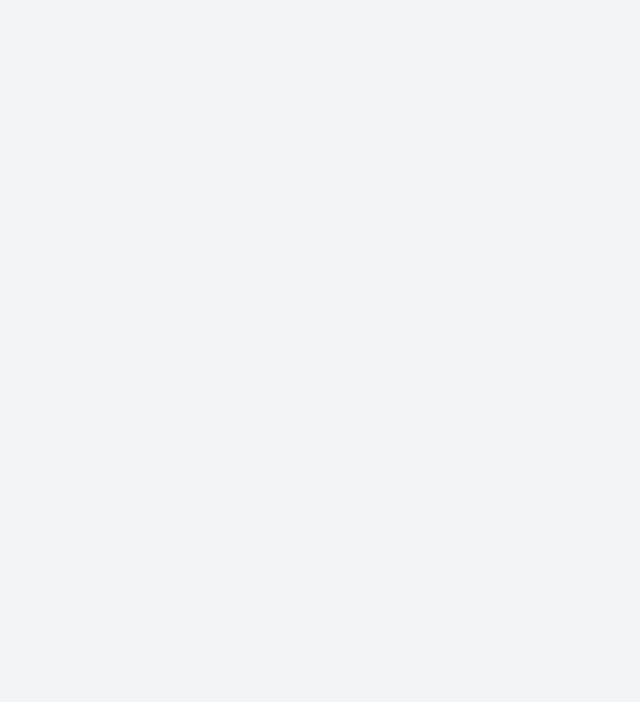
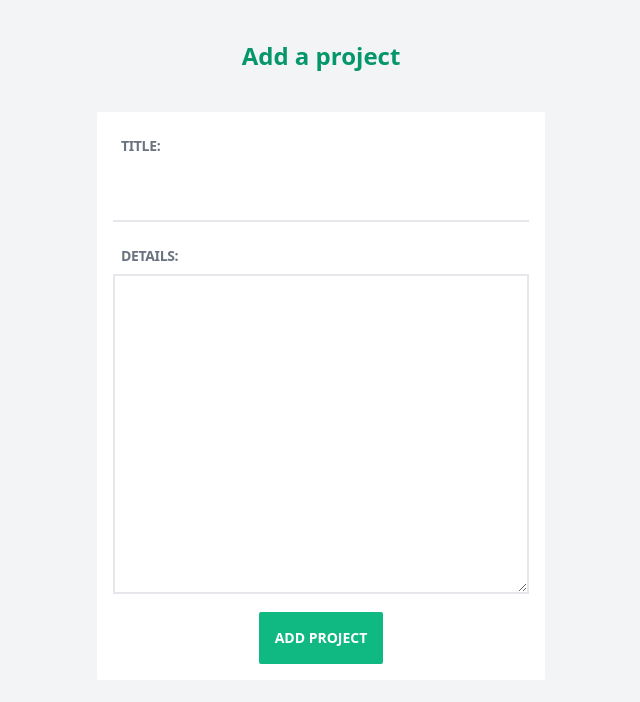
Before and after one commit to cherbear263/vue_project_planner, a Vue app: page /add in a window 1280 px wide. Before the commit this address had no page. Shown: the top 702 px of the page, without its empty margins (319-959 px from the left). Built offline with nearby package versions, Linux system fonts and the light colour scheme.

Commit message:
add new project form and function

```diff
--- a/data/db.json
+++ b/data/db.json
@@ -11,6 +11,18 @@
       "title": "Make marketing email",
       "details": "Lorem ipsum",
       "complete": false
+    },
+    {
+      "title": "Make a new website",
+      "details": "See details on Slack from client. Short time frame. ",
+      "complete": false,
+      "id": 3
+    },
+    {
+      "title": "Get a PA for Curtis",
+      "details": "Someone online would be perfect",
+      "complete": false,
+      "id": 4
     }
   ]
 }
--- a/src/router/index.js
+++ b/src/router/index.js
@@ -1,6 +1,7 @@
 import { createRouter, createWebHistory } from 'vue-router'
 import Home from '../views/Home.vue'
 import About from '../views/Home.vue'
+import AddProject from '../views/AddProject.vue'
 
 
 const routes = [
@@ -13,6 +14,11 @@ const routes = [
     path: '/about',
     name: 'About',
     component: About
+  },
+  {
+    path: '/add',
+    name: 'AddProject',
+    component: AddProject
   }
 ]
 const router = createRouter({
--- /dev/null
+++ b/src/views/AddProject.vue
@@ -0,0 +1,37 @@
+<template>
+  <h1 class="my-10 text-center text-2xl text-emerald-600 font-semibold">Add a project</h1>
+  <form @submit.prevent="handleSubmit" class="bg-white p-4 rounded-sm my-8">
+    <label class="block uppercase text-sm font-bold tracking-tight my-2 mx-2 text-gray-500">Title:</label>
+    <input type="text" v-model="title" required class="p-4 border-b-2 border-b-gray-200 w-full focus:outline-emerald-500 mb-4"/>
+    <label class="block uppercase text-sm font-bold tracking-tight my-2 mx-2 text-gray-500">Details: </label>
+    <textarea v-model="details" required class="border-2 border-gray-200 p-4 w-full h-80 focus:outline-emerald-500"></textarea>
+    <button type="submit" class="block mt-3 mx-auto bg-emerald-500 p-4 border-0 rounded-sm text-sm text-white font-semibold uppercase">Add Project</button>
+  </form>
+</template>
+<script>
+export default {
+  data() {
+    return {
+      title: '',
+      details: ''
+    }
+  },
+  methods: {
+    handleSubmit() {
+      let project = {
+        title: this.title,
+        details: this.details,
+        complete: false
+      }
+      fetch('http://localhost:3000/projects', {
+        method: 'POST',
+        headers: { 'Content-Type': 'application/json' },
+        body: JSON.stringify(project)
+      }).then(() => {
+        // once post added redirect to home page
+        this.$router.push('/')
+      }).catch((err) => console.log(err))
+    }
+  }
+}
+</script>
```
